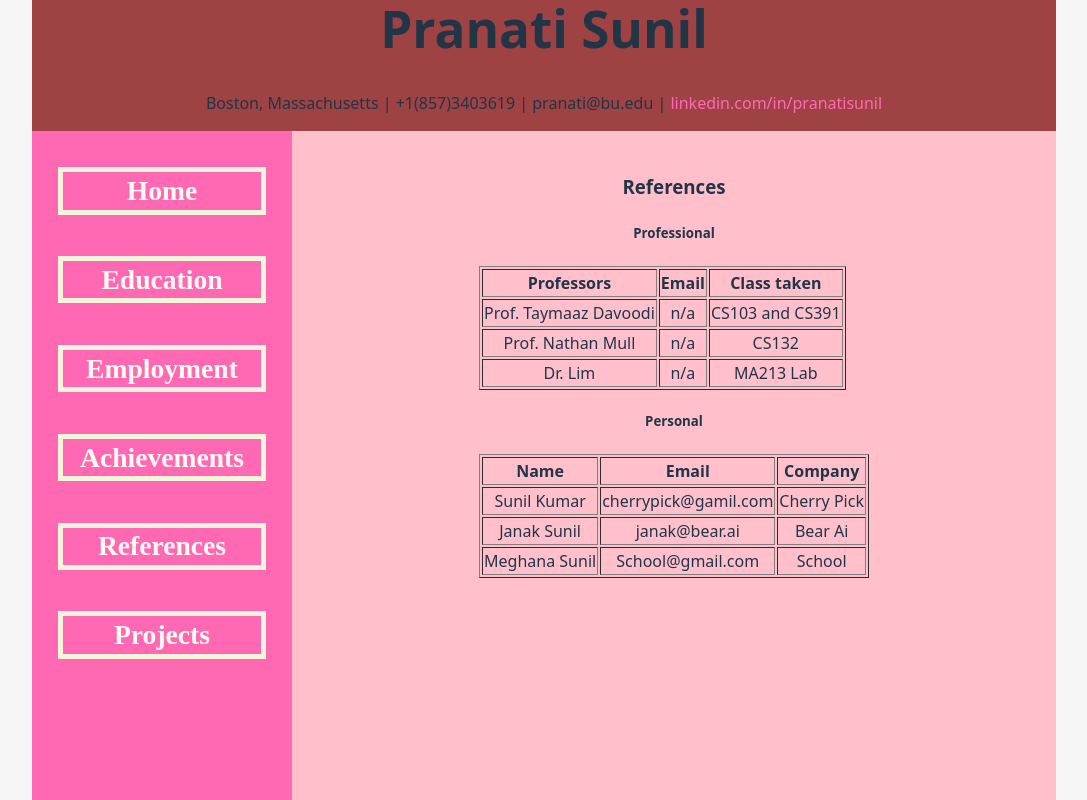
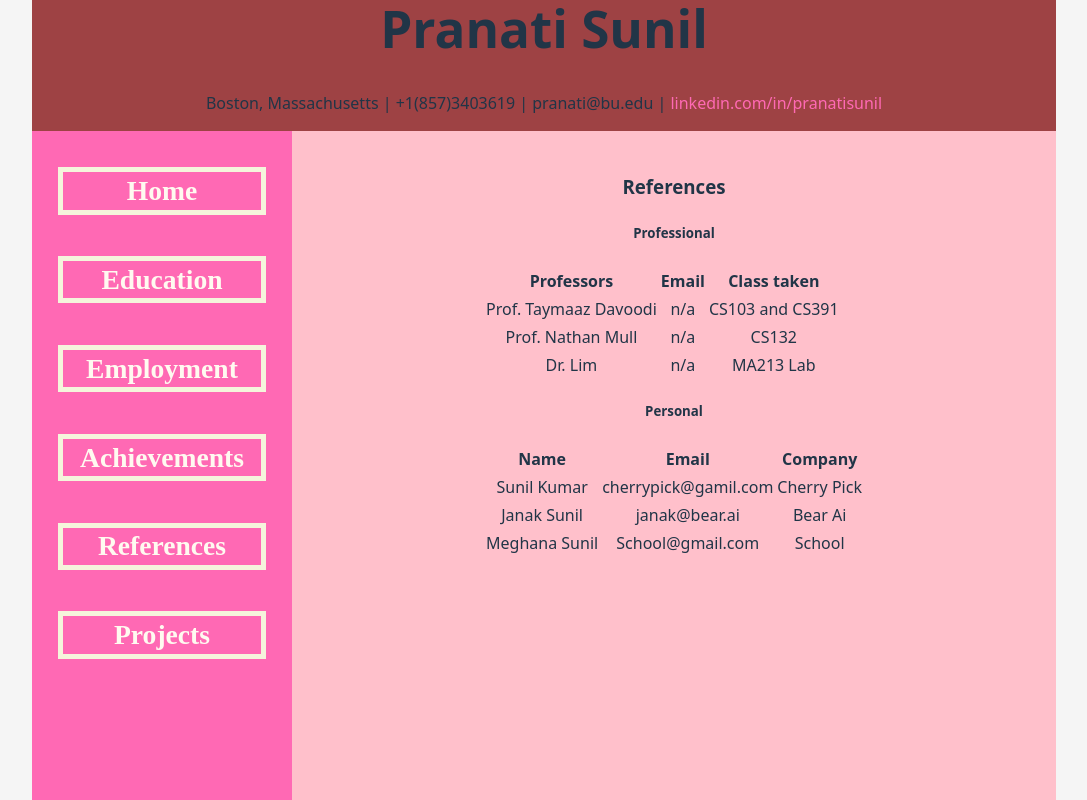
Before and after one commit to pranatisunil/mp-3, a React (Vite) app: page /references/references.html in a window 1280 px wide. Shown: the top 800 px of the page, without its empty margins (96-1183 px from the left). Built offline with nearby package versions, Linux system fonts and the light colour scheme.

Commit message:
Fix TypeScript type error in references component

```diff
--- a/src/components/mains/references.tsx
+++ b/src/components/mains/references.tsx
@@ -31,7 +31,7 @@ export default function References(){
             <h3 id="main-title">References</h3>
             <div>
                 <h5>Professional</h5>
-                <table border="|">
+                <table>
                     <tbody>
                     <tr>
 
@@ -66,7 +66,7 @@ export default function References(){
             </div>
             <div>
                 <h5>Personal</h5>
-                <table border="|">
+                <table>
                     <tbody>
                     <tr>
                         <th>Name</th>
```
